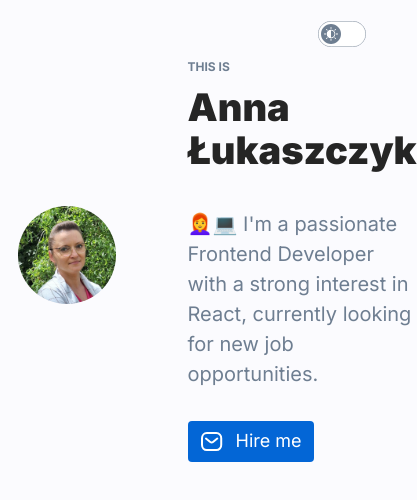
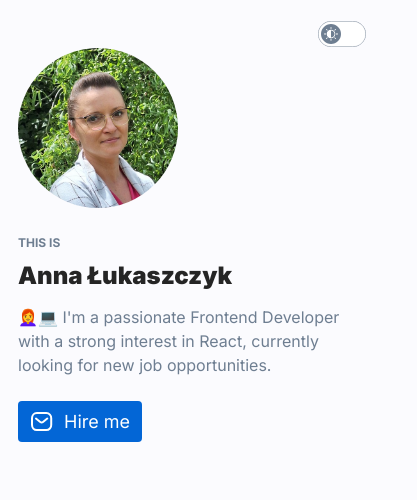
Before and after one commit to AnnaLukaszczyk/Personal-homepage, a React (Create React App) app: page / in a window 390 px wide. Shown: the top 500 px of the page, 417 px wide, since content can reach past the window. Built offline with nearby package versions, Linux system fonts and the light colour scheme.

Commit message:
added @media queries to styled components

```diff
--- a/src/features/PersonalHomepage/MainInformation/styled.js
+++ b/src/features/PersonalHomepage/MainInformation/styled.js
@@ -7,6 +7,15 @@ export const Wrapper = styled.header`
 	grid-gap: 72px;
 	align-items: center;
 	max-width: 1120px;
+
+	@media (max-width: ${({ theme }) => theme.breakpoints.tabletVerticalMax}px) {
+		grid-gap: 32px;
+	}
+
+	@media (max-width: ${({ theme }) => theme.breakpoints.mobileMax}px) {
+		grid-template-columns: 1fr;
+		grid-gap: 16px;
+	}
 `;
 
 export const Photo = styled.img`
@@ -14,6 +23,10 @@ export const Photo = styled.img`
 	max-width: 420px;
 	max-height: 420px;
 	border-radius: 50%;
+
+	@media (max-width: ${({ theme }) => theme.breakpoints.mobileMax}px) {
+		width: 160px;
+	}
 `;
 
 export const ThisIs = styled.p`
@@ -27,14 +40,35 @@ export const Name = styled.h1`
 	font-size: 38px;
 	font-weight: 900;
 	color: ${({ theme }) => theme.colors.textPrimary};
+
+	@media (max-width: ${({ theme }) => theme.breakpoints.tabletVerticalMax}px) {
+		font-size: 32px;
+	}
+
+	@media (max-width: ${({ theme }) => theme.breakpoints.mobileMax}px) {
+		font-size: 24px;
+	}
 `;
 
 export const Summary = styled.p`
 	margin: 36px 0 32px 0;
 	font-size: 20px;
 	line-height: 1.5;
+
+	@media (max-width: ${({ theme }) => theme.breakpoints.tabletVerticalMax}px) {
+		font-size: 18px;
+	}
+
+	@media (max-width: ${({ theme }) => theme.breakpoints.mobileMax}px) {
+		margin: 16px 0 24px 0;
+		font-size: 16px;
+	}
 `;
 
 export const Envelope = styled(envelope)`
 	margin-right: 12px;
+
+	@media (max-width: ${({ theme }) => theme.breakpoints.tabletVerticalMax}px) {
+		margin-right: 10px;
+	}
 `;
```
